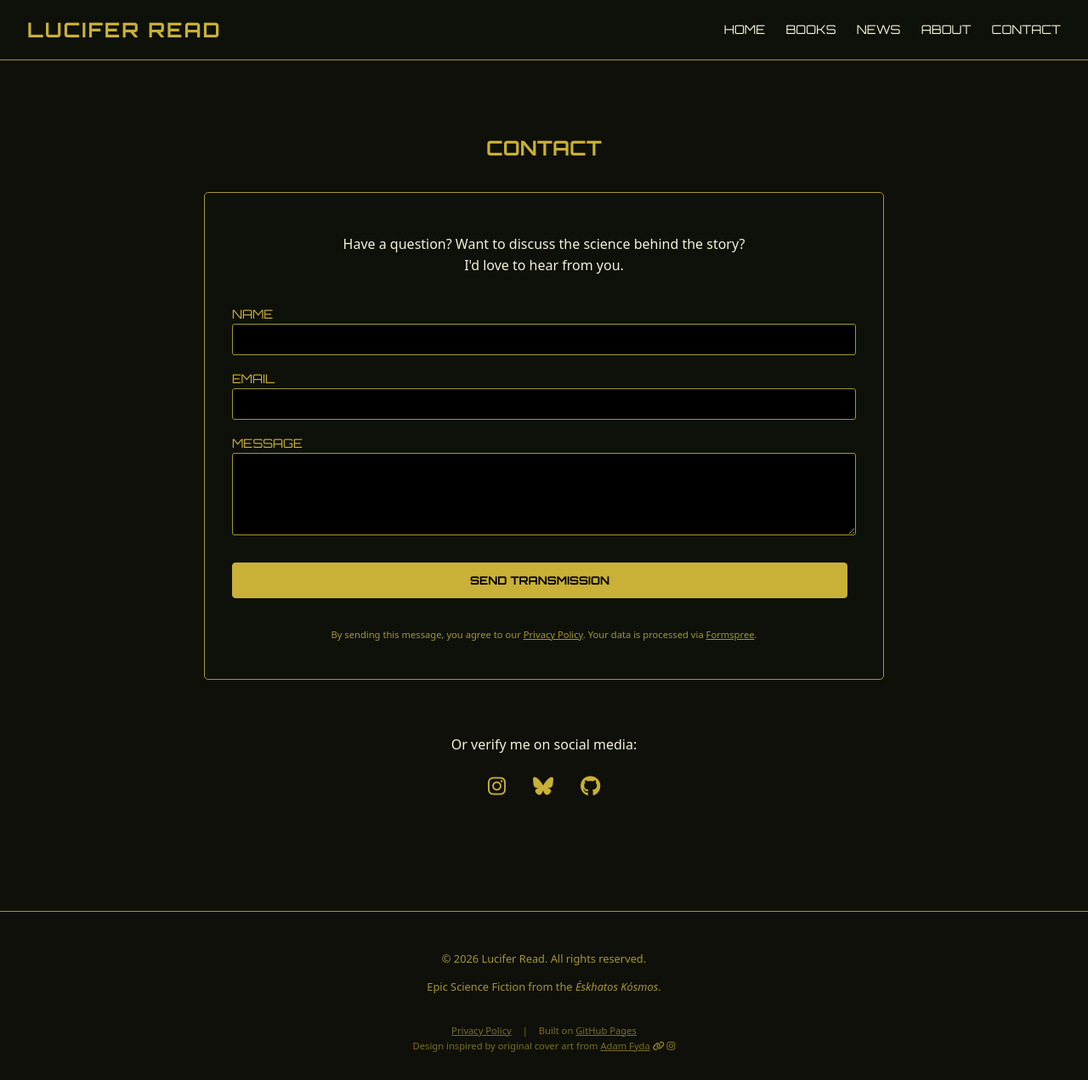
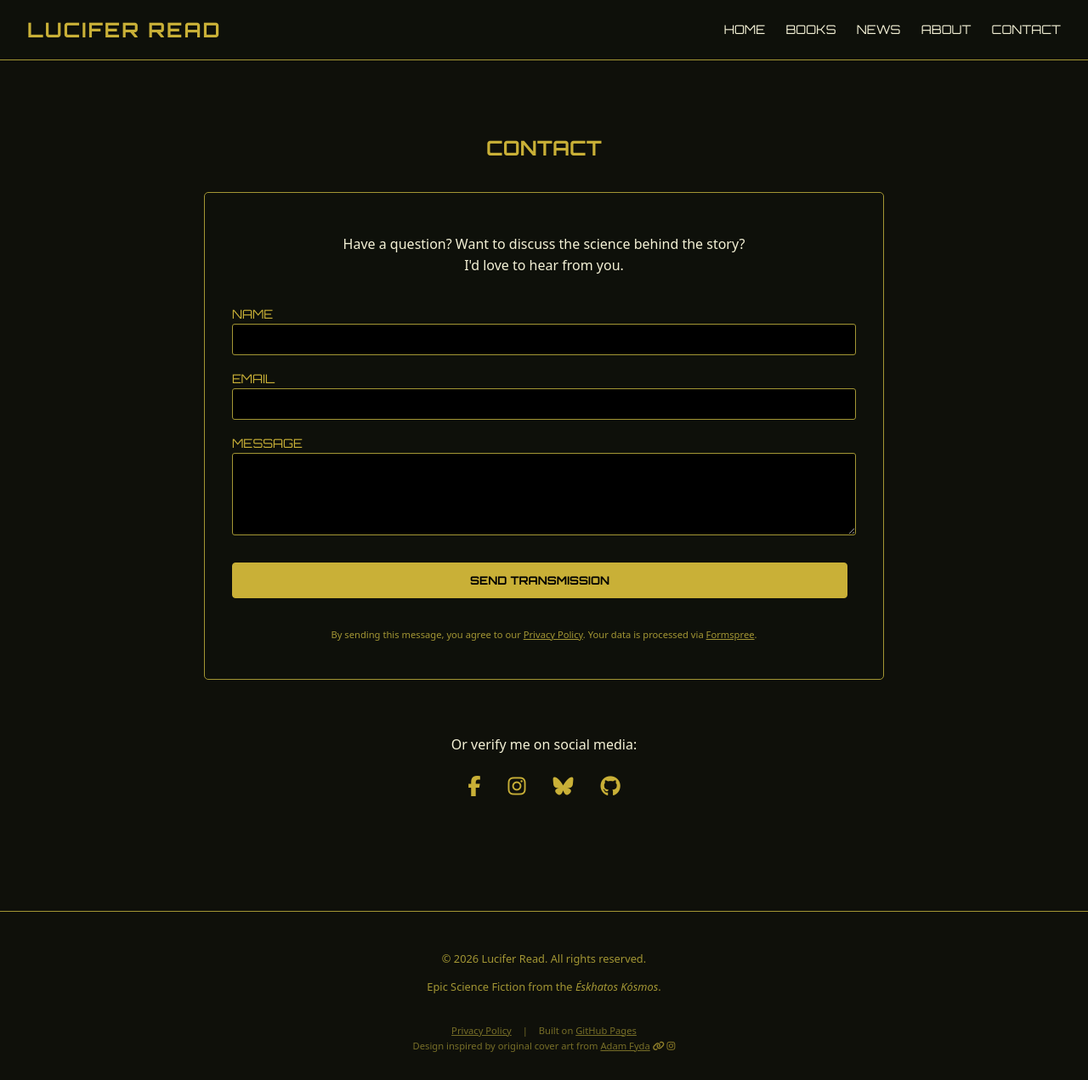
Before and after one commit to luciferread/luciferread.github.io, a Jekyll site: the page built from pages/contact.html, in a window 1280 px wide. Shown: the whole page at 85% size. Built offline with Jekyll 4.4.1, drawn with Linux system fonts in a browser that asks for light colours; nearby versions of some CDN libraries.

Commit message:
Added Facebook logo

```diff
--- a/pages/contact.html
+++ b/pages/contact.html
@@ -55,9 +55,8 @@ permalink: /contact.html
         <p>Or verify me on social media:</p>
         <div style="display: flex; justify-content: center; gap: 2rem; font-size: 1.5rem;">
             <!-- Social Icons could go here -->
-            <!-- <a href="#">Twitter/X</a> -->
-            <!-- <a href="https://www.instagram.com/lucifer.read/" target="_blank">Instagram</a> -->
-
+            <a href="https://www.facebook.com/luciferread/" target="_blank" aria-label="Lucifer Read's Facebook">
+                <i class="fa-brands fa-facebook-f"></i></a>
             <a href="https://www.instagram.com/lucifer.read/" target="_blank" aria-label="Lucifer Read's Instagram">
                 <i class="fa-brands fa-instagram"></i></a>
             <!-- <a href="https://bsky.app/profile/luciferread.bsky.social" target="_blank">BlueSky</a> -->
```
Also changed, not shown: 2 other files.
